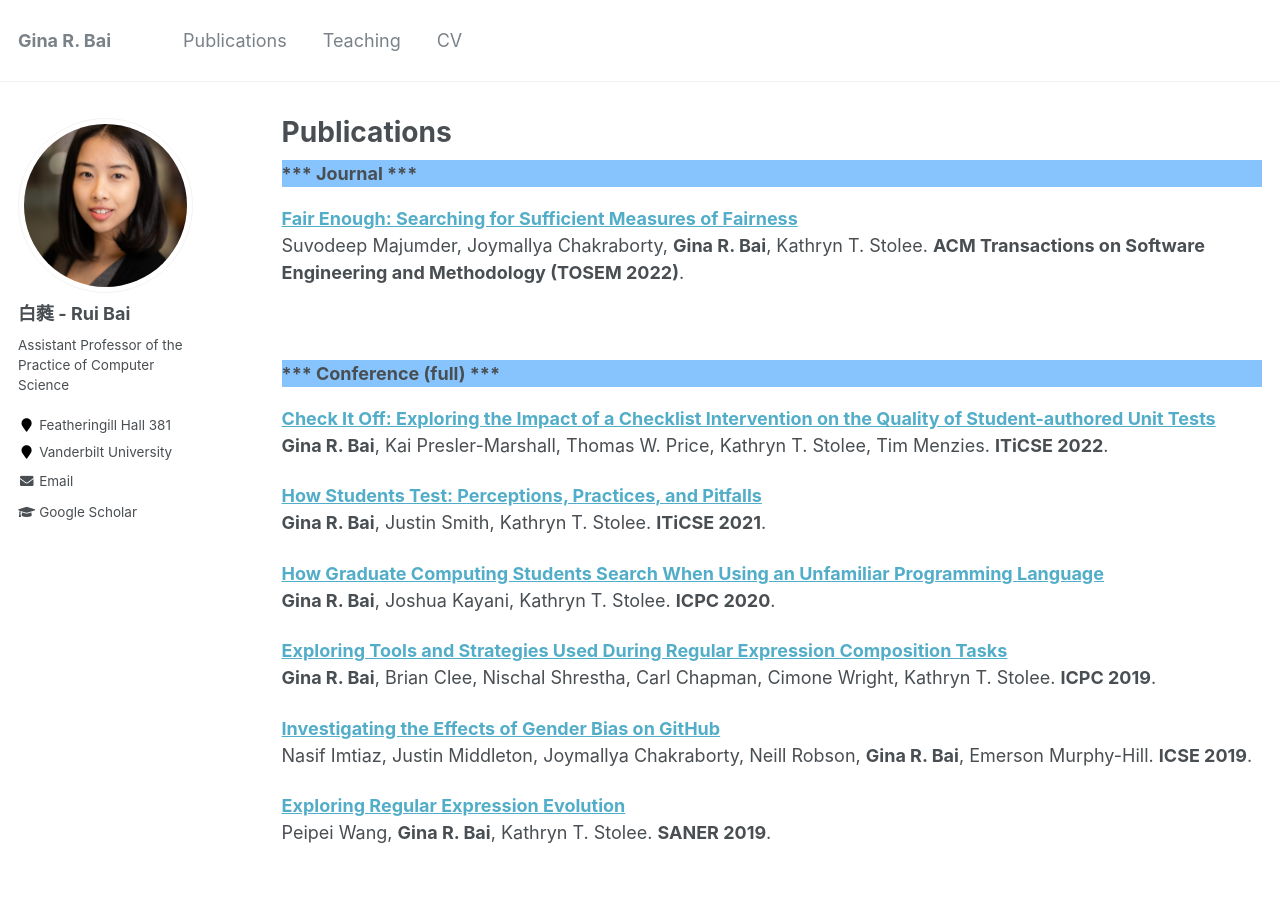
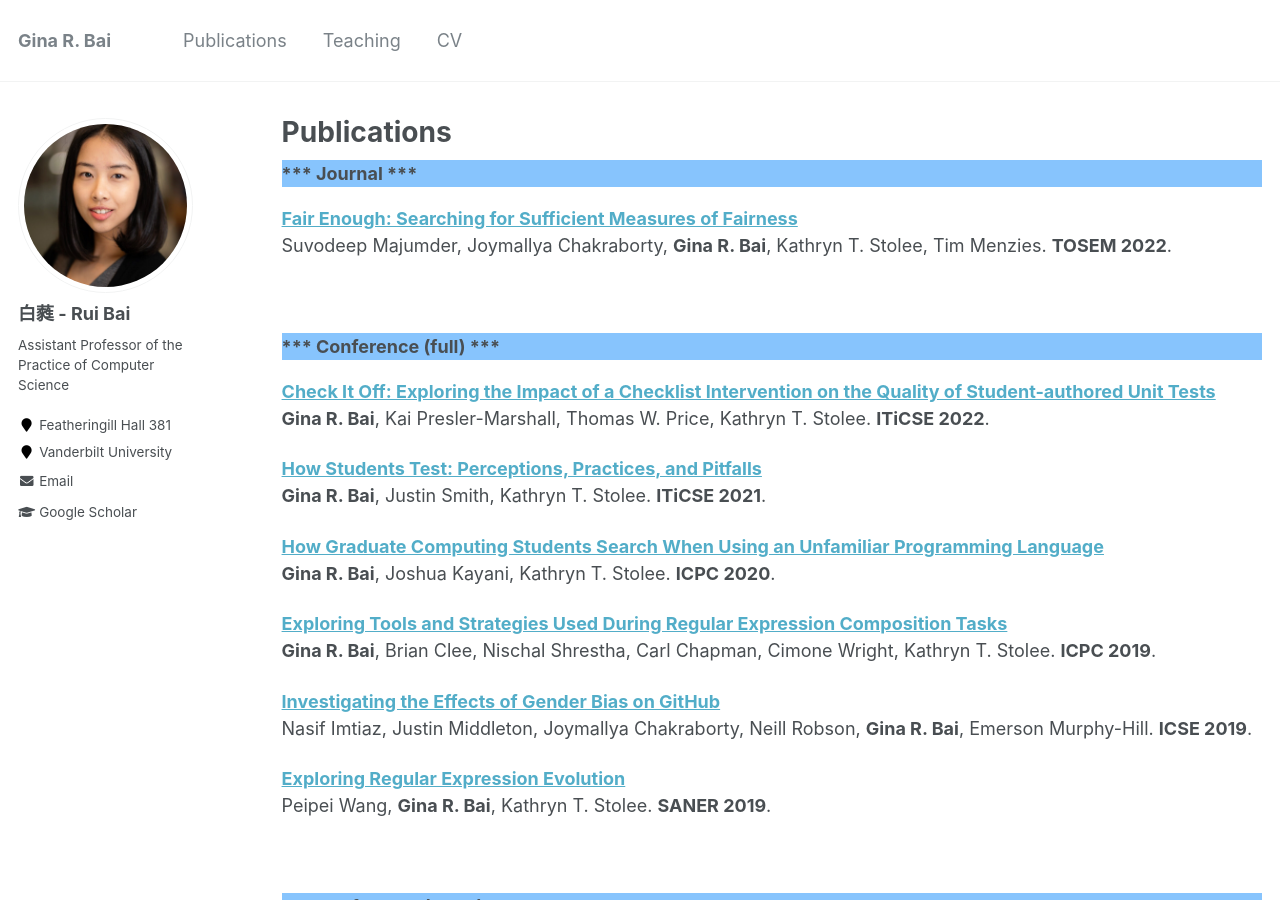
Before and after one commit to ginaBai/ginabai.github.io, a Jekyll site: the page built from _pages/publications.md, in a window 1280 px wide and 900 px high. Built offline with Jekyll 4.4.1, drawn with Linux system fonts in a browser that asks for light colours.

Commit message:
Update publications.md

```diff
--- a/_pages/publications.md
+++ b/_pages/publications.md
@@ -7,12 +7,12 @@ author_profile: true
 
 <div style="background-color: #87C4FD"><b>*** Journal ***</b></div>
 <b>[Fair Enough: Searching for Sufficient Measures of Fairness]()</b> <br>
-Suvodeep Majumder, Joymallya Chakraborty, <strong>Gina R. Bai</strong>, Kathryn T. Stolee. <b>ACM Transactions on Software Engineering and Methodology (TOSEM 2022)</b>.
+Suvodeep Majumder, Joymallya Chakraborty, <strong>Gina R. Bai</strong>, Kathryn T. Stolee, Tim Menzies. <b>TOSEM 2022</b>.
 
 <br>
 <div style="background-color: #87C4FD"><b>*** Conference (full) ***</b></div>
 <b>[Check It Off: Exploring the Impact of a Checklist Intervention on the Quality of Student-authored Unit Tests](https://ginabai.github.io/publications/iticse22_TestingChecklist)</b> <br>
-<strong>Gina R. Bai</strong>, Kai Presler-Marshall, Thomas W. Price, Kathryn T. Stolee, Tim Menzies. <b>ITiCSE 2022</b>.
+<strong>Gina R. Bai</strong>, Kai Presler-Marshall, Thomas W. Price, Kathryn T. Stolee. <b>ITiCSE 2022</b>.
 
 <b>[How Students Test: Perceptions, Practices, and Pitfalls](https://ginabai.github.io/publications/iticse21_TestingPerformance)</b> <br>
 <strong>Gina R. Bai</strong>, Justin Smith, Kathryn T. Stolee. <b>ITiCSE 2021</b>.
```
